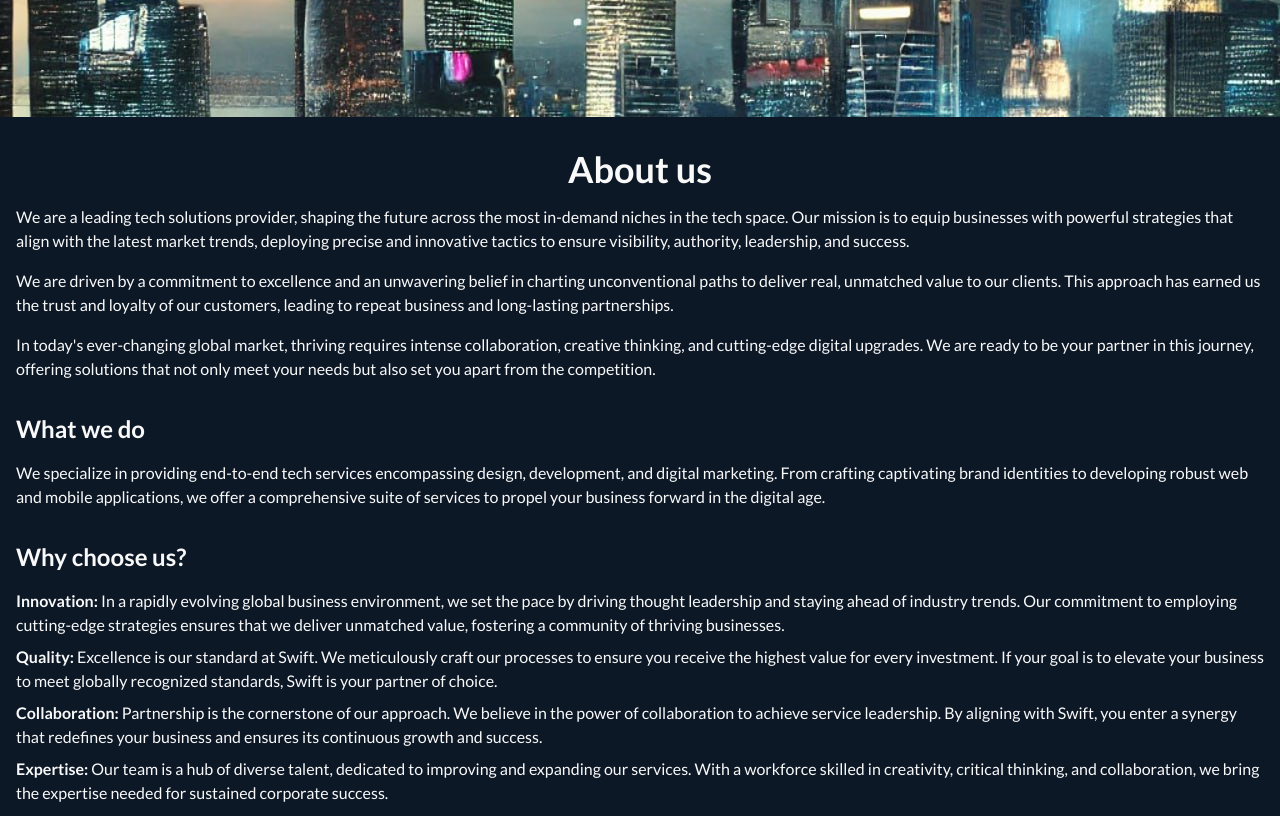
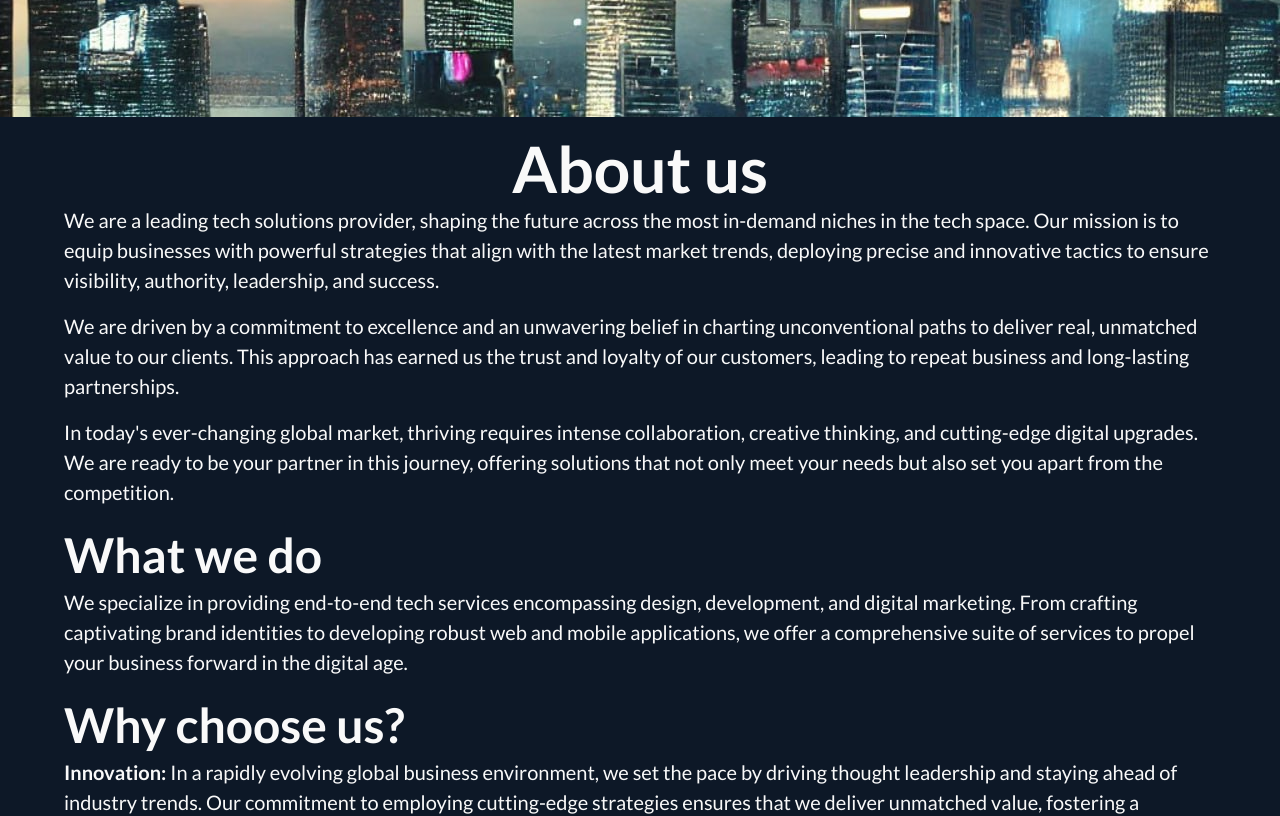
Before and after one commit to Akay74/swift-home, a Next.js app: page / in a window 1280 px wide. Shown: the part 520-1336 px from the top of the page. Built offline with nearby package versions, Linux system fonts and the light colour scheme.

Commit message:
💄 update font sizes for about section

```diff
--- a/components/About.jsx
+++ b/components/About.jsx
@@ -2,20 +2,20 @@ import React from 'react';
 
 const About = () => {
   return (
-    <div className="container mx-auto mt-5 px-4 py-3 text-[#F9F9F9]" id='about-us'>
-      <h1 className="text-4xl text-center font-bold mb-4">About us</h1>
+    <div className="mx-auto mt-5 md:mx-[3rem] px-4 py-3 text-[#F9F9F9]" id='about-us'>
+      <h1 className="text-4xl text-center font-bold mb-4 md:text-[64px]">About us</h1>
 
-      <div className="mb-8">
+      <div className="mb-8 md:text-[20px]">
         <p className="mb-4">We are a leading tech solutions provider, shaping the future across the most in-demand niches in the tech space. Our mission is to equip businesses with powerful strategies that align with the latest market trends, deploying precise and innovative tactics to ensure visibility, authority, leadership, and success.</p>
         <p className="mb-4">We are driven by a commitment to excellence and an unwavering belief in charting unconventional paths to deliver real, unmatched value to our clients. This approach has earned us the trust and loyalty of our customers, leading to repeat business and long-lasting partnerships.</p>
         <p>In today's ever-changing global market, thriving requires intense collaboration, creative thinking, and cutting-edge digital upgrades. We are ready to be your partner in this journey, offering solutions that not only meet your needs but also set you apart from the competition.</p>
       </div>
 
-      <h2 className="text-2xl font-semibold mb-4">What we do</h2>
-      <p className="mb-8">We specialize in providing end-to-end tech services encompassing design, development, and digital marketing. From crafting captivating brand identities to developing robust web and mobile applications, we offer a comprehensive suite of services to propel your business forward in the digital age.</p>
+      <h2 className="text-2xl font-semibold mb-4 md:text-[48px]">What we do</h2>
+      <p className="mb-8 md:text-[20px]">We specialize in providing end-to-end tech services encompassing design, development, and digital marketing. From crafting captivating brand identities to developing robust web and mobile applications, we offer a comprehensive suite of services to propel your business forward in the digital age.</p>
 
-      <h2 className="text-2xl font-semibold mb-4">Why choose us?</h2>
-      <div>
+      <h2 className="text-2xl font-semibold mb-4 md:text-[48px]">Why choose us?</h2>
+      <div className="md:text-[20px]">
         <p className="mb-2">
           <span className="font-semibold">Innovation:</span> In a rapidly evolving global business environment, we set the pace by driving thought leadership and staying ahead of industry trends. Our commitment to employing cutting-edge strategies ensures that we deliver unmatched value, fostering a community of thriving businesses.
         </p>
```
